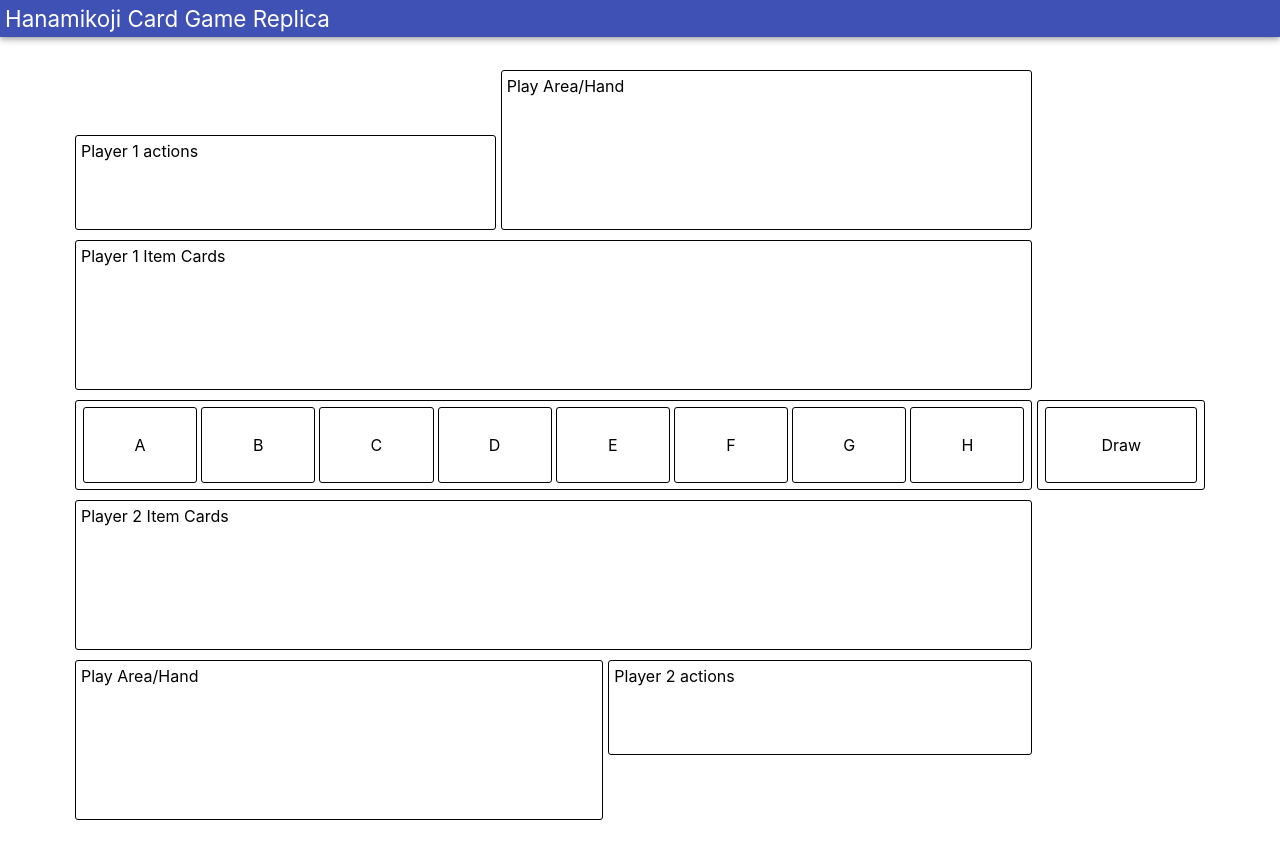
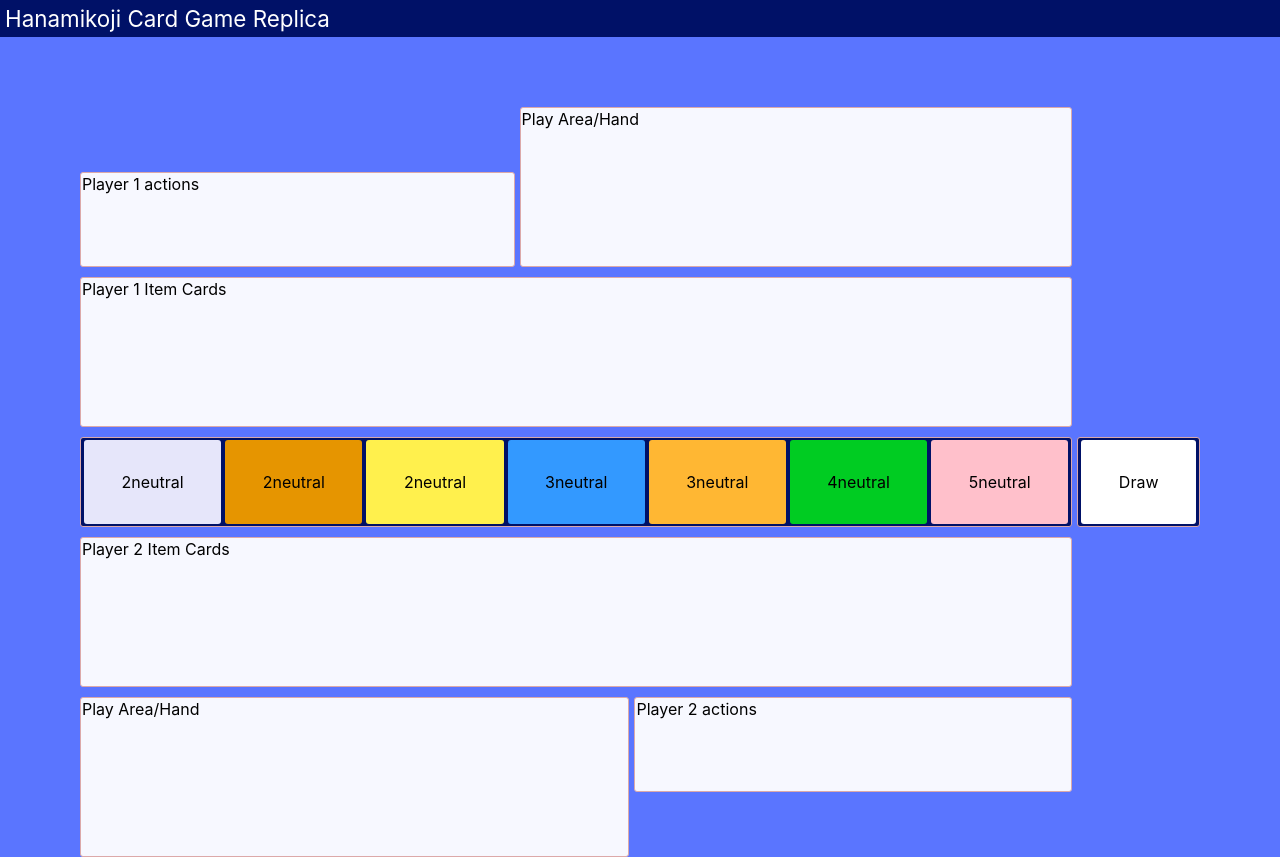
Before and after one commit to RoundEm/hanamikoji_replica, a React (Create React App) app: page / in a window 1280 px wide. Before the commit the page ends 820 px from the top, so only its background shows below. Built offline with nearby package versions, Linux system fonts and the light colour scheme.

Commit message:
Add some basic styling and create GeishaCard component

```diff
--- a/src/App.css
+++ b/src/App.css
@@ -1,31 +1,44 @@
-.top-header {
+body {
+  background-color: #5a75ff;
+}
+div.top-header {
   padding: 5px;
   font-size: 1.4em;
+  background-color: #001167;
+  color: white;
 }
 
-.playerHand1 {
+.play-area {
+  background-color: #f7f8ff;
+}
+.player-1-hand {
   grid-area: h1;
 }
-.playerHand2 {
+.player-2-hand {
   grid-area: h2;
 }
-.playerActions1 {
+.player-1-actions {
   grid-area: a1;
 }
-.playerActions2 {
+.player-2-actions {
   grid-area: a2;
 }
-.playArea1 {
+.player-1-items {
   grid-area: p1;
 }
-.playArea2 {
+.player-2-items {
   grid-area: p2;
 }
-.geishaCards {
+.geisha-cards {
+  grid-area: g;
+  background-color: #001167;
+}
+.geishaCards > div {
   grid-area: g;
 }
-.drawPile {
+.draw-pile {
   grid-area: d;
+  background-color: #001167
 }
 
 .grid-container {
@@ -34,13 +47,13 @@
   grid-template-rows: 55px 10px 75px 150px 90px 150px 75px 10px 55px;
   grid-template-areas:
     ". .  .  .  h1 h1 h1 h1 . ."
-    ". a1 a1 a1 h1 h1 h1 h1  . ."
+    ". a1 a1 a1 h1 h1 h1 h1 . ."
     ". a1 a1 a1 h1 h1 h1 h1 . ."
     ". p1 p1 p1 p1 p1 p1 p1 . ."
     ". g  g  g  g  g  g  g  d ."
     ". p2 p2 p2 p2 p2 p2 p2 . ."
     ". h2 h2 h2 h2 a2 a2 a2 . ."
-    ". h2 h2 h2 h2 a2 a2 a2  . ."
+    ". h2 h2 h2 h2 a2 a2 a2 . ."
     ". h2 h2 h2 h2 .  .  .  . .";
   grid-column-gap: 5px;
   grid-row-gap: 10px;
@@ -49,8 +62,8 @@
 
 }
 .grid-container > div {
-  padding: 5px;
-  border: 1px solid black;
+  padding: 1px;
+  border: 1px solid #dca9a9;
   border-radius: 3px;
 }
 .flex-container {
@@ -60,10 +73,9 @@
   text-align: center;
 }
 .flex-container > div {
-  padding: 27px 20px;
+  padding: 32px 0;
   margin: 2px;
   flex: 1;
-
-  border: 1px solid black;
+  background-color: white;
   border-radius: 3px;
 }
--- a/src/App.js
+++ b/src/App.js
@@ -1,52 +1,72 @@
-import React, { Component } from 'react';
-import AppBar from '@material-ui/core/AppBar';
-import './App.css';
+import React, { Component } from 'react'
+import './App.css'
+import AppBar from '@material-ui/core/AppBar'
+import GeishaCard from './GeishaCard'
+import componentData from './gameComponents.json'
+
 
 class App extends Component {
+  constructor(props) {
+    super(props)
+    this.state = {
+      gameComponents: [],
+      itemCards: []
+    }
+  }
+  componentDidMount() {
+    this.setState({
+      gameComponents: componentData.geisha_cards,
+      itemCards: componentData.item_cards
+    })
+  }
+  componentDidUpdate() {
+    console.log('CDU state: ', this.state)
+  }
   render() {
+    console.log('comp data: ', this.state.componentData)
     return (
       <div>
-        <AppBar className="top-header">
+        <div className="top-header">
           <header>Hanamikoji Card Game Replica</header>
-        </AppBar>
+        </div>
 
         <div className="grid-container">
 
-          <div className="playerHand1">
+          <div className="player-1-hand play-area">
             Play Area/Hand
           </div>
 
-          <div className="playerActions1">
+          <div className="player-1-actions play-area">
             Player 1 actions
           </div>
 
-          <div className="playArea1">
+          <div className="player-1-items play-area">
             Player 1 Item Cards
           </div>
 
-          <div className="geishaCards flex-container">
-            <div>A</div>
-            <div>B</div>
-            <div>C</div>
-            <div>D</div>
-            <div>E</div>
-            <div>F</div>
-            <div>G</div>
-            <div>H</div>
+          <div className="geisha-cards flex-container">
+            {this.state.gameComponents.map(geisha => (
+              <GeishaCard
+                color={geisha.color}
+                charmPoints={geisha.charm_points}
+                vpStatus={geisha.victory_point_status}
+              />
+            ))}
           </div>
-          <div className="drawPile flex-container">
+
+          <div className="draw-pile flex-container">
             <div>Draw</div>
           </div>
 
-          <div className="playerHand2">
+          <div className="player-2-hand play-area">
             Play Area/Hand
           </div>
 
-          <div className="playerActions2">
+          <div className="player-2-actions play-area">
             Player 2 actions
           </div>
 
-          <div className="playArea2">
+          <div className="player-2-items play-area">
             Player 2 Item Cards
           </div>
 
--- a/src/GeishaCard.js
+++ b/src/GeishaCard.js
@@ -0,0 +1,13 @@
+import React from 'react'
+import './App.css'
+
+export default function GeishaCard(props) {
+  return (
+    <div
+        style={{backgroundColor: props.color}}
+    >
+        <span>{props.charmPoints}</span>
+        <span>{props.vpStatus}</span>
+    </div>
+  )
+}
--- /dev/null
+++ b/src/gameComponents.json
@@ -0,0 +1,38 @@
+{
+    "geisha_cards": [
+        {"color": "#e6e6fa", "charm_points": 2, "victory_point_status": "neutral"},
+        {"color": "#e69500", "charm_points": 2, "victory_point_status": "neutral"},
+        {"color": "#fff04d", "charm_points": 2, "victory_point_status": "neutral"},
+        {"color": "#3399ff", "charm_points": 3, "victory_point_status": "neutral"},
+        {"color": "#ffb733", "charm_points": 3, "victory_point_status": "neutral"},
+        {"color": "#00cc22", "charm_points": 4, "victory_point_status": "neutral"},
+        {"color": "#ffc0cb", "charm_points": 5, "victory_point_status": "neutral"}
+    ],
+    "item_cards": [
+        {"color": "lavendar", "charm_points": 2, "count": 2},
+        {"color": "amber", "charm_points": 2, "count": 2},
+        {"color": "yellow", "charm_points": 2, "count": 2},
+        {"color": "blue", "charm_points": 3, "count": 3},
+        {"color": "orange", "charm_points": 3, "count": 3},
+        {"color": "green", "charm_points": 4, "count": 4},
+        {"color": "pink", "charm_points": 5, "count": 5}
+    ],
+    "action_markers": [
+        {
+            "name": "Secret",
+            "description": "Choose 1 card from your hand, and place it face-down under the Secret marker. This card will be revealed in the Scoring phase and be scored. You can check this card at any time."
+        },
+        {
+            "name": "Trade-off",
+            "description": "Choose 2 cards from your hand, and place them face-down under the Trade-off marker. These cards will not be scored in this round. You can check these cards at any time."
+        },
+        {
+            "name": "Gift",
+            "description": "Choose 3 cards from your hand, and place them face-up in front of yourself. Your opponent chooses 1 card from them, and places this card on his side next to the corresponding Geisha. Then, place the 2 remaining cards on your side next to the corresponding Geisha(s). These cards will be scored."
+        },
+        {
+            "name": "Competition",
+            "description": "Choose 4 cards from your hand, and place them face-up in front of yourself. You divide them into two sets, each containing 2 cards. Your opponent chooses 1 set, and places these 2 cards on his side next to the corresponding Geisha(s). Then, place the 2 remaining cards on your side next to the corresponding Geisha(s). These cards will be scored."
+        }
+    ]
+}
--- a/src/index.css
+++ b/src/index.css
@@ -1,6 +1,7 @@
 body {
   margin: 0;
   padding: 0;
+  box-sizing: border-box;
   font-family: -apple-system, BlinkMacSystemFont, "Segoe UI", "Roboto", "Oxygen",
     "Ubuntu", "Cantarell", "Fira Sans", "Droid Sans", "Helvetica Neue",
     sans-serif;
```
